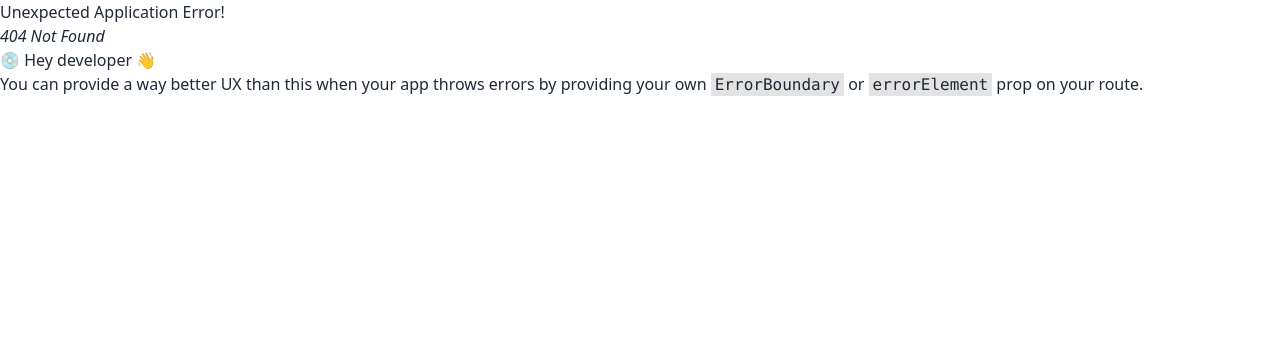
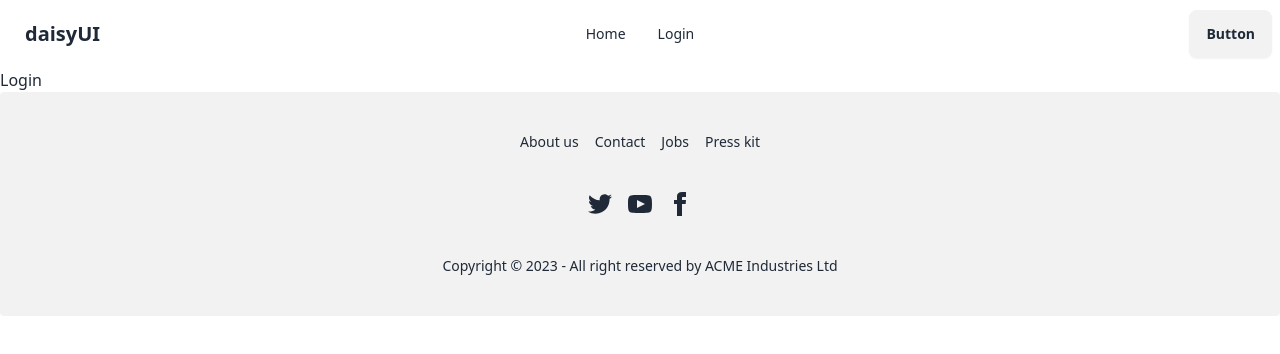
Before and after one commit to Zinath22/contesthub-client, a React (Vite) app: page /login in a window 1280 px wide. Before the commit this address had no page. Shown: the top 354 px of the page. Built offline with nearby package versions, Linux system fonts and the light colour scheme.

Commit message:
navbar added

```diff
--- a/package.json
+++ b/package.json
@@ -10,6 +10,7 @@
     "preview": "vite preview"
   },
   "dependencies": {
+    "firebase": "^10.6.0",
     "localforage": "^1.10.0",
     "match-sorter": "^6.3.1",
     "react": "^18.2.0",
--- a/src/Layout/MainLayout.jsx
+++ b/src/Layout/MainLayout.jsx
@@ -1,10 +1,15 @@
 import { Outlet } from "react-router-dom";
+
+import Navbar from "../Pages/Shared/Navbar/Navbar";
+import Footer from "../Pages/Shared/Footer/Footer";
 
 
 const MainLayout = () => {
     return (
         <div>
+            <Navbar></Navbar>
             <Outlet></Outlet>
+            <Footer></Footer>
         </div>
     );
 };
--- /dev/null
+++ b/src/Pages/Login/Login.jsx
@@ -0,0 +1,11 @@
+
+
+const Login = () => {
+    return (
+        <div>
+            Login
+        </div>
+    );
+};
+
+export default Login;
--- /dev/null
+++ b/src/Pages/Shared/Footer/Footer.jsx
@@ -0,0 +1,28 @@
+
+
+const Footer = () => {
+    return (
+        <div>
+            <footer className="footer footer-center p-10 bg-base-200 text-base-content rounded">
+  <nav className="grid grid-flow-col gap-4">
+    <a className="link link-hover">About us</a>
+    <a className="link link-hover">Contact</a>
+    <a className="link link-hover">Jobs</a>
+    <a className="link link-hover">Press kit</a>
+  </nav>
+  <nav>
+    <div className="grid grid-flow-col gap-4">
+      <a><svg xmlns="http://www.w3.org/2000/svg" width="24" height="24" viewBox="0 0 24 24" className="fill-current"><path d="M24 4.557c-.883.392-1.832.656-2.828.775 1.017-.609 1.798-1.574 2.165-2.724-.951.564-2.005.974-3.127 1.195-.897-.957-2.178-1.555-3.594-1.555-3.179 0-5.515 2.966-4.797 6.045-4.091-.205-7.719-2.165-10.148-5.144-1.29 2.213-.669 5.108 1.523 6.574-.806-.026-1.566-.247-2.229-.616-.054 2.281 1.581 4.415 3.949 4.89-.693.188-1.452.232-2.224.084.626 1.956 2.444 3.379 4.6 3.419-2.07 1.623-4.678 2.348-7.29 2.04 2.179 1.397 4.768 2.212 7.548 2.212 9.142 0 14.307-7.721 13.995-14.646.962-.695 1.797-1.562 2.457-2.549z"></path></svg></a>
+      <a><svg xmlns="http://www.w3.org/2000/svg" width="24" height="24" viewBox="0 0 24 24" className="fill-current"><path d="M19.615 3.184c-3.604-.246-11.631-.245-15.23 0-3.897.266-4.356 2.62-4.385 8.816.029 6.185.484 8.549 4.385 8.816 3.6.245 11.626.246 15.23 0 3.897-.266 4.356-2.62 4.385-8.816-.029-6.185-.484-8.549-4.385-8.816zm-10.615 12.816v-8l8 3.993-8 4.007z"></path></svg></a>
+      <a><svg xmlns="http://www.w3.org/2000/svg" width="24" height="24" viewBox="0 0 24 24" className="fill-current"><path d="M9 8h-3v4h3v12h5v-12h3.642l.358-4h-4v-1.667c0-.955.192-1.333 1.115-1.333h2.885v-5h-3.808c-3.596 0-5.192 1.583-5.192 4.615v3.385z"></path></svg></a>
+    </div>
+  </nav>
+  <aside>
+    <p>Copyright © 2023 - All right reserved by ACME Industries Ltd</p>
+  </aside>
+</footer>
+        </div>
+    );
+};
+
+export default Footer;
--- /dev/null
+++ b/src/Pages/Shared/Navbar/Navbar.jsx
@@ -0,0 +1,43 @@
+import { Link } from "react-router-dom";
+
+
+const Navbar = () => {
+
+    const navOptions = <>
+
+     <li><Link to="/">Home</Link></li>
+     <li><Link to="/login">Login</Link></li>
+
+    </>
+    return (
+        <>
+            <div className="navbar bg-base-100">
+  <div className="navbar-start">
+    <div className="dropdown">
+      <label tabIndex={0} className="btn btn-ghost lg:hidden">
+        <svg xmlns="http://www.w3.org/2000/svg" className="h-5 w-5" fill="none" viewBox="0 0 24 24" stroke="currentColor"><path strokeLinecap="round" strokeLinejoin="round" strokeWidth="2" d="M4 6h16M4 12h8m-8 6h16" /></svg>
+      </label>
+      <ul tabIndex={0} className="menu menu-sm dropdown-content mt-3 z-[1] p-2 shadow bg-base-100 rounded-box w-52">
+
+        {navOptions}
+
+      </ul>
+    </div>
+    <a className="btn btn-ghost text-xl">daisyUI</a>
+  </div>
+  <div className="navbar-center hidden lg:flex">
+    <ul className="menu menu-horizontal px-1">
+
+      {navOptions}
+
+    </ul>
+  </div>
+  <div className="navbar-end">
+    <a className="btn">Button</a>
+  </div>
+</div>
+        </>
+    );
+};
+
+export default Navbar;
--- /dev/null
+++ b/src/firebase/firebase.config.js
@@ -0,0 +1,19 @@
+// Import the functions you need from the SDKs you need
+import { initializeApp } from "firebase/app";
+// TODO: Add SDKs for Firebase products that you want to use
+// https://firebase.google.com/docs/web/setup#available-libraries
+
+// Your web app's Firebase configuration
+const firebaseConfig = {
+    apiKey: import.meta.env.VITE_APIKEY,
+    authDomain: import.meta.env.VITE_AUTHDOMAIN,
+    projectId: import.meta.env.VITE_PROJECTID,
+    storageBucket: import.meta.env.VITE_STORAGEBUCKET,
+    messagingSenderId: import.meta.env.VITE_MESSAGINGSENDERID,
+    appId: import.meta.env.VITE_APPID
+};
+
+// Initialize Firebase
+const app = initializeApp(firebaseConfig);
+
+export default app;
--- a/src/main.jsx
+++ b/src/main.jsx
@@ -11,6 +11,8 @@
 
 ReactDOM.createRoot(document.getElementById('root')).render(
   <React.StrictMode>
-     <RouterProvider router={router} />
+    <div className='max-w-screen-xl mx-auto'>
+    <RouterProvider router={router} />
+    </div>
   </React.StrictMode>,
 )
```
Also changed, not shown: src/Routes/Routes.jsx (+7 -1 lines), 1 other file (tests, documents, lock files or other folders).
